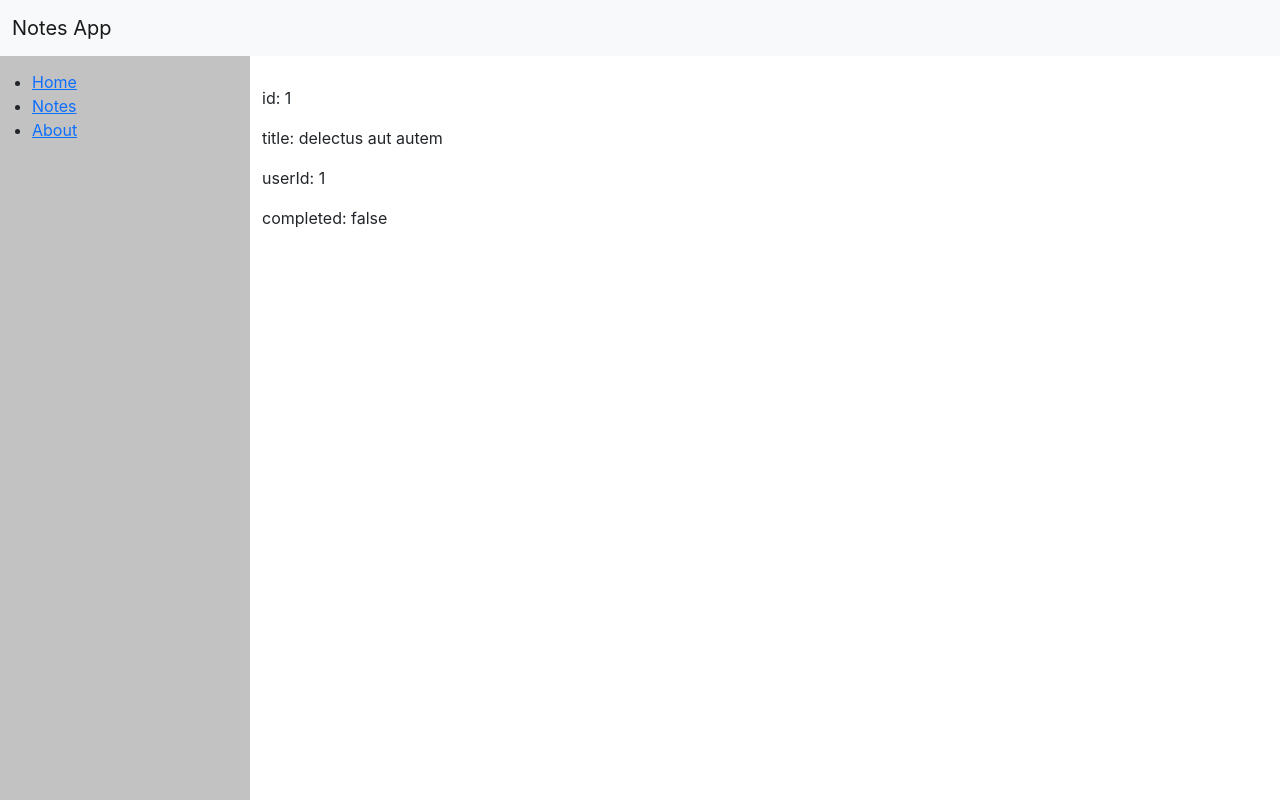
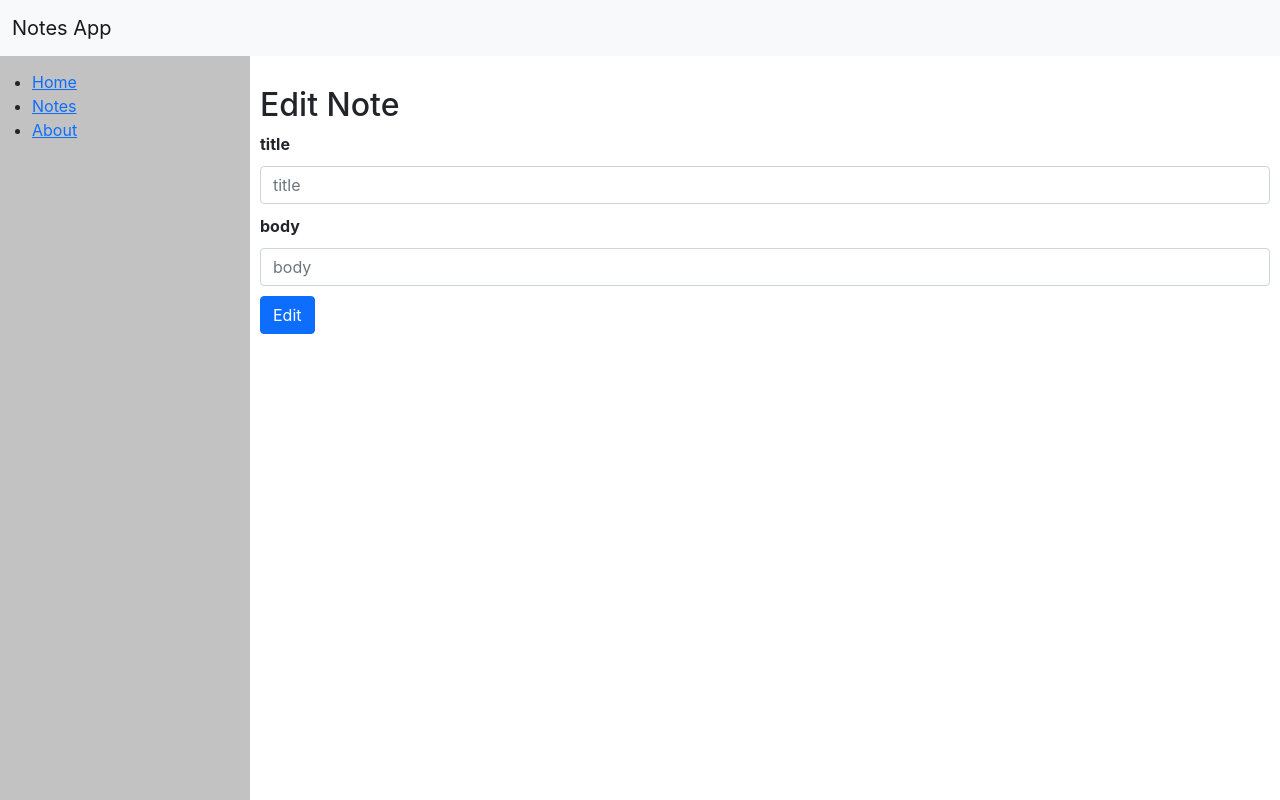
Before and after one commit to shotius/tsu-notes, a React (Create React App) app: page /note/1/edit in a window 1280 px wide. Built offline with nearby package versions, Linux system fonts and the light colour scheme; data requests are answered from the project's data file.

Commit message:
added editing functionality

```diff
--- a/db.json
+++ b/db.json
@@ -1,88 +1,16 @@
 {
   "notes": [
     {
-      "userId": 1,
-      "id": 8,
-      "title": "dolorem dolore est ipsam",
-      "body": "dignissimos aperiam dolorem qui eum\nfacilis quibusdam animi sint suscipit qui sint possimus cum\nquaerat magni maiores excepturi\nipsam ut commodi dolor voluptatum modi aut vitae"
-    },
-    {
-      "userId": 1,
-      "id": 10,
-      "title": "optio molestias id quia eum",
-      "body": "quo et expedita modi cum officia vel magni\ndoloribus qui repudiandae\nvero nisi sit\nquos veniam quod sed accusamus veritatis error"
-    },
-    {
-      "userId": 2,
-      "id": 12,
-      "title": "in quibusdam tempore odit est dolorem",
-      "body": "itaque id aut magnam\npraesentium quia et ea odit et ea voluptas et\nsapiente quia nihil amet occaecati quia id voluptatem\nincidunt ea est distinctio odio"
-    },
-    {
-      "userId": 2,
-      "id": 14,
-      "title": "voluptatem eligendi optio",
-      "body": "fuga et accusamus dolorum perferendis illo voluptas\nnon doloremque neque facere\nad qui dolorum molestiae beatae\nsed aut voluptas totam sit illum"
-    },
-    {
-      "userId": 2,
-      "id": 16,
-      "title": "sint suscipit perspiciatis velit dolorum rerum ipsa laboriosam odio",
-      "body": "suscipit nam nisi quo aperiam aut\nasperiores eos fugit maiores voluptatibus quia\nvoluptatem quis ullam qui in alias quia est\nconsequatur magni mollitia accusamus ea nisi voluptate dicta"
-    },
-    {
-      "userId": 2,
-      "id": 17,
-      "title": "fugit voluptas sed molestias voluptatem provident",
-      "body": "eos voluptas et aut odit natus earum\naspernatur fuga molestiae ullam\ndeserunt ratione qui eos\nqui nihil ratione nemo velit ut aut id quo"
-    },
-    {
-      "userId": 2,
-      "id": 18,
-      "title": "voluptate et itaque vero tempora molestiae",
-      "body": "eveniet quo quis\nlaborum totam consequatur non dolor\nut et est repudiandae\nest voluptatem vel debitis et magnam"
-    },
-    {
-      "userId": 2,
-      "id": 19,
-      "title": "adipisci placeat illum aut reiciendis qui",
-      "body": "illum quis cupiditate provident sit magnam\nea sed aut omnis\nveniam maiores ullam consequatur atque\nadipisci quo iste expedita sit quos voluptas"
-    },
-    {
-      "userId": 2,
-      "id": 20,
-      "title": "doloribus ad provident suscipit at",
-      "body": "qui consequuntur ducimus possimus quisquam amet similique\nsuscipit porro ipsam amet\neos veritatis officiis exercitationem vel fugit aut necessitatibus totam\nomnis rerum consequatur expedita quidem cumque explicabo"
-    },
-    {
       "userId": 3,
       "id": 21,
-      "title": "asperiores ea ipsam voluptatibus modi minima quia sint",
-      "body": "repellat aliquid praesentium dolorem quo\nsed totam minus non itaque\nnihil labore molestiae sunt dolor eveniet hic recusandae veniam\ntempora et tenetur expedita sunt"
-    },
-    {
-      "userId": 3,
-      "id": 22,
-      "title": "dolor sint quo a velit explicabo quia nam",
-      "body": "eos qui et ipsum ipsam suscipit aut\nsed omnis non odio\nexpedita earum mollitia molestiae aut atque rem suscipit\nnam impedit esse"
-    },
-    {
-      "userId": 3,
-      "id": 23,
-      "title": "maxime id vitae nihil numquam",
-      "body": "veritatis unde neque eligendi\nquae quod architecto quo neque vitae\nest illo sit tempora doloremque fugit quod\net et vel beatae sequi ullam sed tenetur perspiciatis"
-    },
-    {
-      "userId": 3,
-      "id": 24,
-      "title": "autem hic labore sunt dolores incidunt",
-      "body": "enim et ex nulla\nomnis voluptas quia qui\nvoluptatem consequatur numquam aliquam sunt\ntotam recusandae id dignissimos aut sed asperiores deserunt"
+      "title": "test",
+      "body": "test"
     },
     {
       "userId": 3,
       "id": 25,
-      "title": "rem alias distinctio quo quis",
-      "body": "ullam consequatur ut\nomnis quis sit vel consequuntur\nipsa eligendi ipsum molestiae et omnis error nostrum\nmolestiae illo tempore quia et distinctio"
+      "title": "change",
+      "body": "change"
     },
     {
       "userId": 3,
--- a/src/App.js
+++ b/src/App.js
@@ -7,6 +7,7 @@ import {NotesPage} from './pages/NotesPage'
 import {NotePage} from './pages/NotePage'
 import './App.css'
 import axios from 'axios'
+import EditPage from "./pages/EditPage";
 
 export default function App() {
   const [notes, setNotes] = useState([])
@@ -34,7 +35,6 @@ export default function App() {
   }
 
   const editNote = (id) => {
-
     console.log('edit is clicked')
   }
 
@@ -50,6 +50,8 @@ export default function App() {
         <Header/>
         <div className='content'>
           <Switch>
+            <Route path="/note/:id/edit" render={({match: {params}}) => <EditPage notes={notes} setNotes={setNotes}/>
+            }/>
             <Route
               path='/note/:id'
               render={(props) => <NotePage id={props.match.params.id}/>}
@@ -61,6 +63,7 @@ export default function App() {
                 editNote={editNote}
                 addNote={addNote}
               />
+
             </Route>
             <Route path='/about'>
               <h1>About Page</h1>
--- a/src/components/note/index.js
+++ b/src/components/note/index.js
@@ -8,6 +8,10 @@ export function Note({ note, handleRemove, handleEdit }) {
     history.push(`./note/${id}`)
   }
 
+  const editNote = (id) => {
+    history.push(`note/${id}/edit`);
+  }
+
   return (
     <li className='list-group-item d-flex justify-content-between'>
       <div onClick={() => getNote(note.id)}>{note.title}</div>
@@ -15,7 +19,7 @@ export function Note({ note, handleRemove, handleEdit }) {
         <button
           className='btn btn-sm btn-outline-primary'
           style={{marginRight: '10px'}}
-          onClick={handleEdit}
+          onClick={() => editNote(note.id)}
         >
           edit
         </button>
--- a/src/pages/EditPage.js
+++ b/src/pages/EditPage.js
@@ -1,16 +1,47 @@
-import React from 'react'
+import React, {useState} from 'react';
+import axios from "axios";
+import {useHistory, useParams} from "react-router-dom";
 
-const EditNote = () => {
+const EditNote = ({notes, setNotes}) => {
+  const [title, setTitle] = useState("");
+  const [body, setBody] = useState("");
+  const history = useHistory()
+  const params = useParams()
+  const note = notes.find(note => note.id === parseInt(params.id));
+
+  const handleClick = (e) => {
+    e.preventDefault()
+    if (title || body) {
+      axios
+        .put(`http://localhost:3001/notes/${note.id}`, {...note, title, body})
+        .then(response => {
+          const newNotes = notes.map(note => note.id === response.data.id ? response.data : note)
+          setNotes(newNotes)
+          history.goBack()
+        })
+        .catch(error => {
+          console.log(error)
+        })
+    }
+  }
+
   return (
     <div>
       <form>
         <h2>Edit Note</h2>
         <div className="form-group">
-                <label><b>title</b></label>
-                <input type="text" className="form-control" id="formGroupExampleInput" placeholder="title" />
+          <label htmlFor="title"><b>title</b></label>
+          <input type="text" value={title} className="form-control" id="title" placeholder="title"
+                 onChange={(e) => setTitle(e.target.value)}/>
+          <label htmlFor="body"><b>body</b></label>
+
+          <input type="text" value={body} className="form-control" id="body" placeholder="body"
+                 onChange={(e) => setBody(e.target.value)}/>
         </div>
-                <button className='btn btn-primary' type="text">Add Note</button>
+        <button onClick={handleClick} className='btn btn-primary' type="text">Edit</button>
       </form>
     </div>
   )
 }
+
+export default EditNote
```
Also changed, not shown: 2 other files (tests, documents, lock files or other folders). Lines whose indentation alone changed are shown as unchanged.
